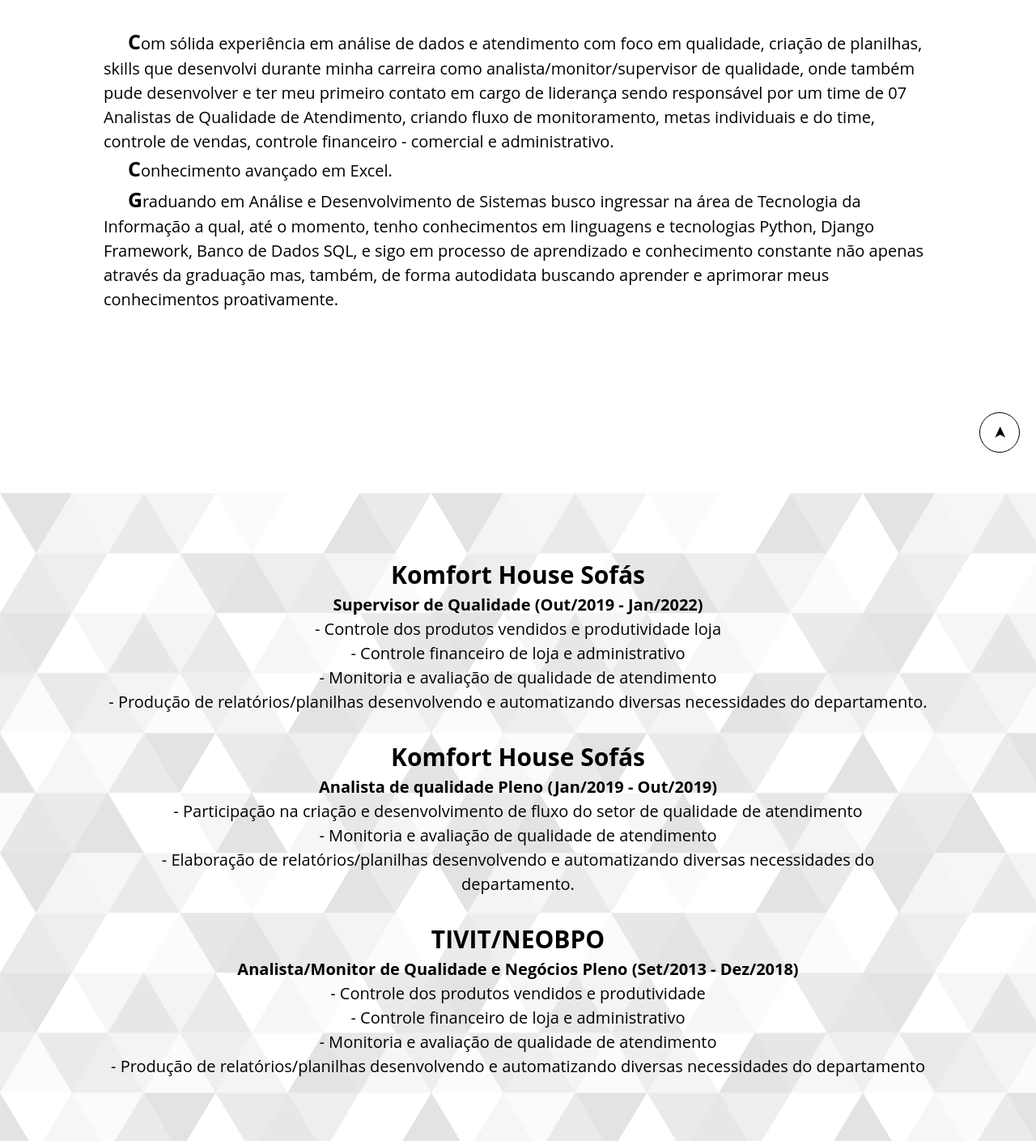
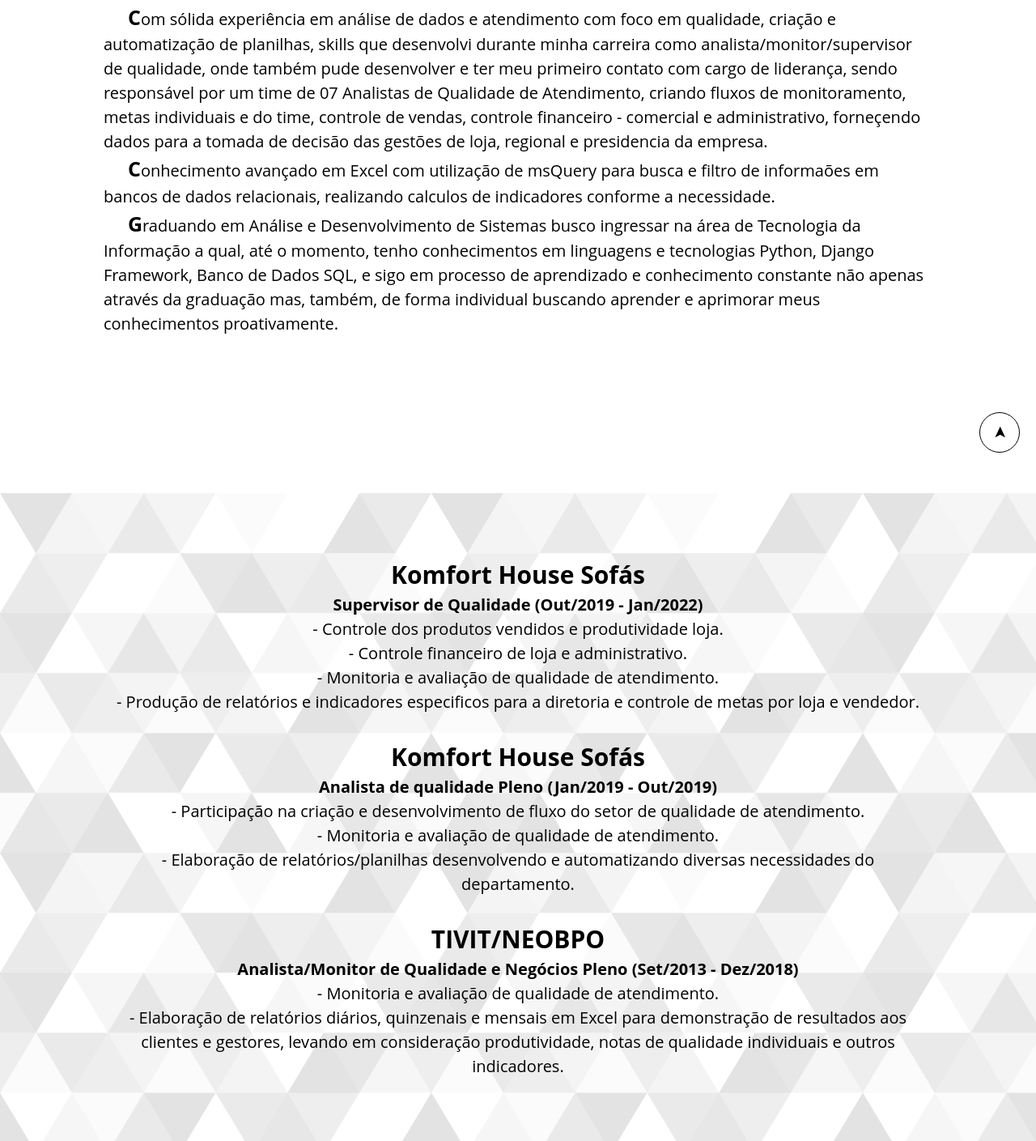
Before and after one commit to btotta/html-curriculo, a plain HTML site: page index.html in a window 1280 px wide. Shown: the part 191-1600 px from the top of the page at 81% size. Drawn offline with Linux system fonts and the light colour scheme.

Commit message:
fixes on main html and text

```diff
--- a/index.html
+++ b/index.html
@@ -36,19 +36,21 @@
         <div id="resumo" class="resumo main-content">
             <div class="resumo">
                 <p>
-                    Com sólida experiência em análise de dados e atendimento com foco em qualidade, criação
+                    Com sólida experiência em análise de dados e atendimento com foco em qualidade, criação e automatização
                     de planilhas, skills que desenvolvi durante minha carreira como analista/monitor/supervisor
-                    de qualidade, onde também pude desenvolver e ter meu primeiro contato em cargo de
-                    liderança sendo responsável por um time de 07 Analistas de Qualidade de Atendimento,
-                    criando fluxo de monitoramento, metas individuais e do time, controle de vendas, controle
-                    financeiro - comercial e administrativo.</p>
-                <p>Conhecimento avançado em Excel.</p>
+                    de qualidade, onde também pude desenvolver e ter meu primeiro contato com cargo de
+                    liderança, sendo responsável por um time de 07 Analistas de Qualidade de Atendimento,
+                    criando fluxos de monitoramento, metas individuais e do time, controle de vendas, controle
+                    financeiro - comercial e administrativo, forneçendo dados para a tomada de decisão das gestões de
+                    loja, regional e presidencia da empresa.</p>
+                <p>Conhecimento avançado em Excel com utilização de msQuery para busca e filtro de informaões em bancos de
+                    dados relacionais, realizando calculos de indicadores conforme a necessidade.</p>
                 <p>
                     Graduando em Análise e Desenvolvimento de Sistemas busco ingressar na área de
                     Tecnologia da Informação a qual, até o momento, tenho conhecimentos em linguagens e
                     tecnologias Python, Django Framework, Banco de Dados SQL, e sigo em processo de
                     aprendizado e conhecimento constante não apenas através da graduação mas, também, de
-                    forma autodidata buscando aprender e aprimorar meus conhecimentos proativamente.</p>
+                    forma individual buscando aprender e aprimorar meus conhecimentos proativamente.</p>
                 </p>
             </div>
         </div>
@@ -59,18 +61,17 @@
             <h5>Komfort House Sofás</h5>
             <h6>Supervisor de Qualidade (Out/2019 - Jan/2022)</h6>
             <p>
-                - Controle dos produtos vendidos e produtividade loja<br>
-                - Controle financeiro de loja e administrativo<br>
-                - Monitoria e avaliação de qualidade de atendimento<br>
-                - Produção de relatórios/planilhas desenvolvendo e automatizando diversas necessidades do
-                departamento.
+                - Controle dos produtos vendidos e produtividade loja.<br>
+                - Controle financeiro de loja e administrativo.<br>
+                - Monitoria e avaliação de qualidade de atendimento.<br>
+                - Produção de relatórios e indicadores especificos para a diretoria e controle de metas por loja e vendedor.
             </p>
             <br class="spacing">
             <h5>Komfort House Sofás</h5>
             <h6>Analista de qualidade Pleno (Jan/2019 - Out/2019)</h6>
 
-            <p>- Participação na criação e desenvolvimento de fluxo do setor de qualidade de atendimento<br>
-                - Monitoria e avaliação de qualidade de atendimento<br>
+            <p>- Participação na criação e desenvolvimento de fluxo do setor de qualidade de atendimento.<br>
+                - Monitoria e avaliação de qualidade de atendimento.<br>
                 - Elaboração de relatórios/planilhas desenvolvendo e automatizando diversas necessidades do
                 departamento.
             </p>
@@ -78,10 +79,10 @@
             <h5>TIVIT/NEOBPO</h5>
             <h6>Analista/Monitor de Qualidade e Negócios Pleno (Set/2013 - Dez/2018)</h6>
 
-            <p> - Controle dos produtos vendidos e produtividade<br>
-                - Controle financeiro de loja e administrativo <br>
-                - Monitoria e avaliação de qualidade de atendimento <br>
-                - Produção de relatórios/planilhas desenvolvendo e automatizando diversas necessidades do departamento
+            <p>- Monitoria e avaliação de qualidade de atendimento.<br>
+                - Elaboração de relatórios diários, quinzenais e mensais em Excel para demonstração de
+                resultados aos clientes e gestores, levando em consideração produtividade, notas de qualidade
+                individuais e outros indicadores.
             </p>
         </div>
     </div>
@@ -98,7 +99,7 @@
                 Pacote Office - Interativa Computadores (Junho/2012)<br>
                 Excel Avançado - Interativa Computadores (Dezembro/2012)<br>
                 AutoCAD 2D/3D (Janeiro/2013)<br>
-                Python Básico ao Avançado – Udemy (Cursando)
+                Python Básico ao Avançado – Udemy (Abril/2022)
             </p>
         </div>
     </div>
@@ -113,14 +114,17 @@
                 minhas informações mais recentes.
                 Futuramente estarei atualizando e detalhando projetos, cursos e tecnologias que estou estudando.
             </p>
-    </div>
+        </div>
 
-    <div class="footer">
-        <a class="github" href="https://github.com/btotta" alt="githud link">
-            <svg height="32" aria-hidden="true" viewBox="0 0 16 16" version="1.1" width="32" data-view-component="true" class="octicon octicon-mark-github v-align-middle">
-                <path fill-rule="evenodd" d="M8 0C3.58 0 0 3.58 0 8c0 3.54 2.29 6.53 5.47 7.59.4.07.55-.17.55-.38 0-.19-.01-.82-.01-1.49-2.01.37-2.53-.49-2.69-.94-.09-.23-.48-.94-.82-1.13-.28-.15-.68-.52-.01-.53.63-.01 1.08.58 1.23.82.72 1.21 1.87.87 2.33.66.07-.52.28-.87.51-1.07-1.78-.2-3.64-.89-3.64-3.95 0-.87.31-1.59.82-2.15-.08-.2-.36-1.02.08-2.12 0 0 .67-.21 2.2.82.64-.18 1.32-.27 2-.27.68 0 1.36.09 2 .27 1.53-1.04 2.2-.82 2.2-.82.44 1.1.16 1.92.08 2.12.51.56.82 1.27.82 2.15 0 3.07-1.87 3.75-3.65 3.95.29.25.54.73.54 1.48 0 1.07-.01 1.93-.01 2.2 0 .21.15.46.55.38A8.013 8.013 0 0016 8c0-4.42-3.58-8-8-8z"></path>
-            </svg>
-        </a>
+        <div class="footer">
+            <a class="github" href="https://github.com/btotta" alt="githud link">
+                <svg height="32" aria-hidden="true" viewBox="0 0 16 16" version="1.1" width="32"
+                    data-view-component="true" class="octicon octicon-mark-github v-align-middle">
+                    <path fill-rule="evenodd"
+                        d="M8 0C3.58 0 0 3.58 0 8c0 3.54 2.29 6.53 5.47 7.59.4.07.55-.17.55-.38 0-.19-.01-.82-.01-1.49-2.01.37-2.53-.49-2.69-.94-.09-.23-.48-.94-.82-1.13-.28-.15-.68-.52-.01-.53.63-.01 1.08.58 1.23.82.72 1.21 1.87.87 2.33.66.07-.52.28-.87.51-1.07-1.78-.2-3.64-.89-3.64-3.95 0-.87.31-1.59.82-2.15-.08-.2-.36-1.02.08-2.12 0 0 .67-.21 2.2.82.64-.18 1.32-.27 2-.27.68 0 1.36.09 2 .27 1.53-1.04 2.2-.82 2.2-.82.44 1.1.16 1.92.08 2.12.51.56.82 1.27.82 2.15 0 3.07-1.87 3.75-3.65 3.95.29.25.54.73.54 1.48 0 1.07-.01 1.93-.01 2.2 0 .21.15.46.55.38A8.013 8.013 0 0016 8c0-4.42-3.58-8-8-8z">
+                    </path>
+                </svg>
+            </a>
             <div>
                 <p>Feito com <span style="color: red;">♥</span> por Bruno T.</p>
             </div>
```
